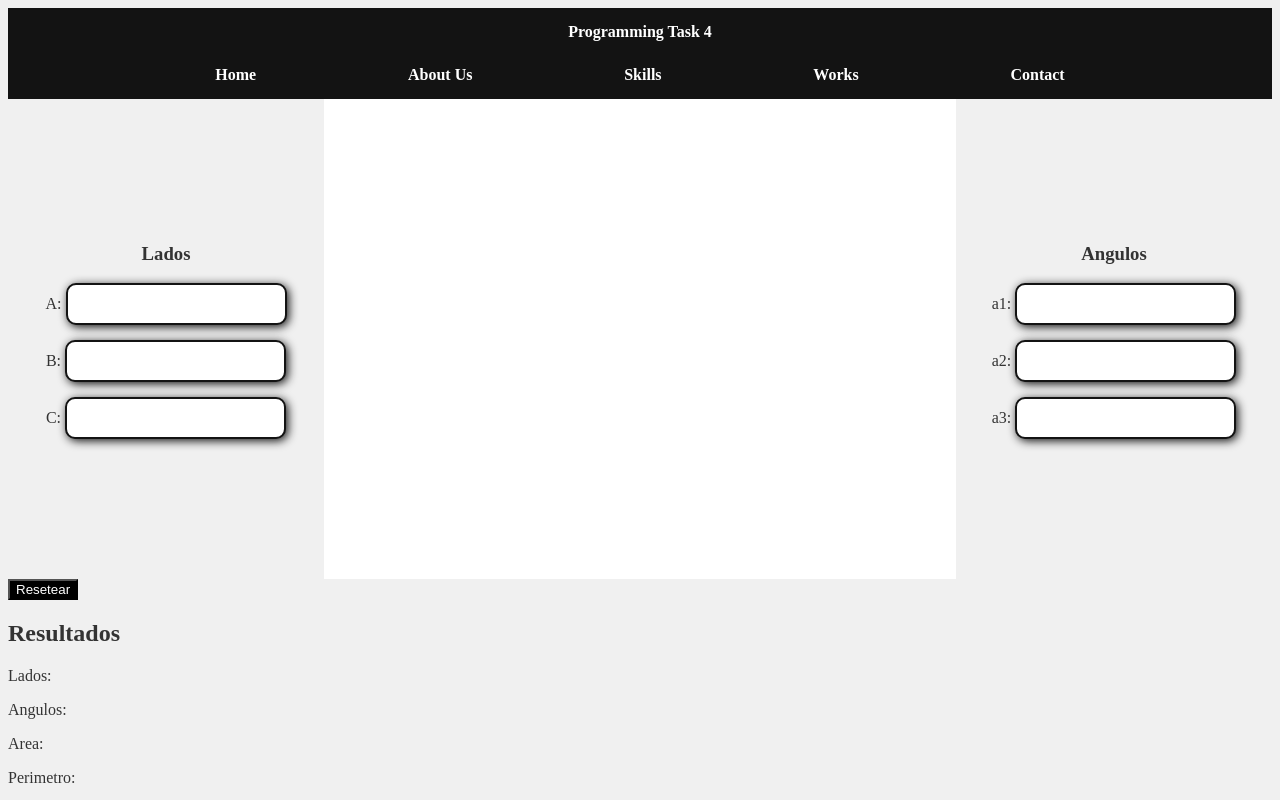
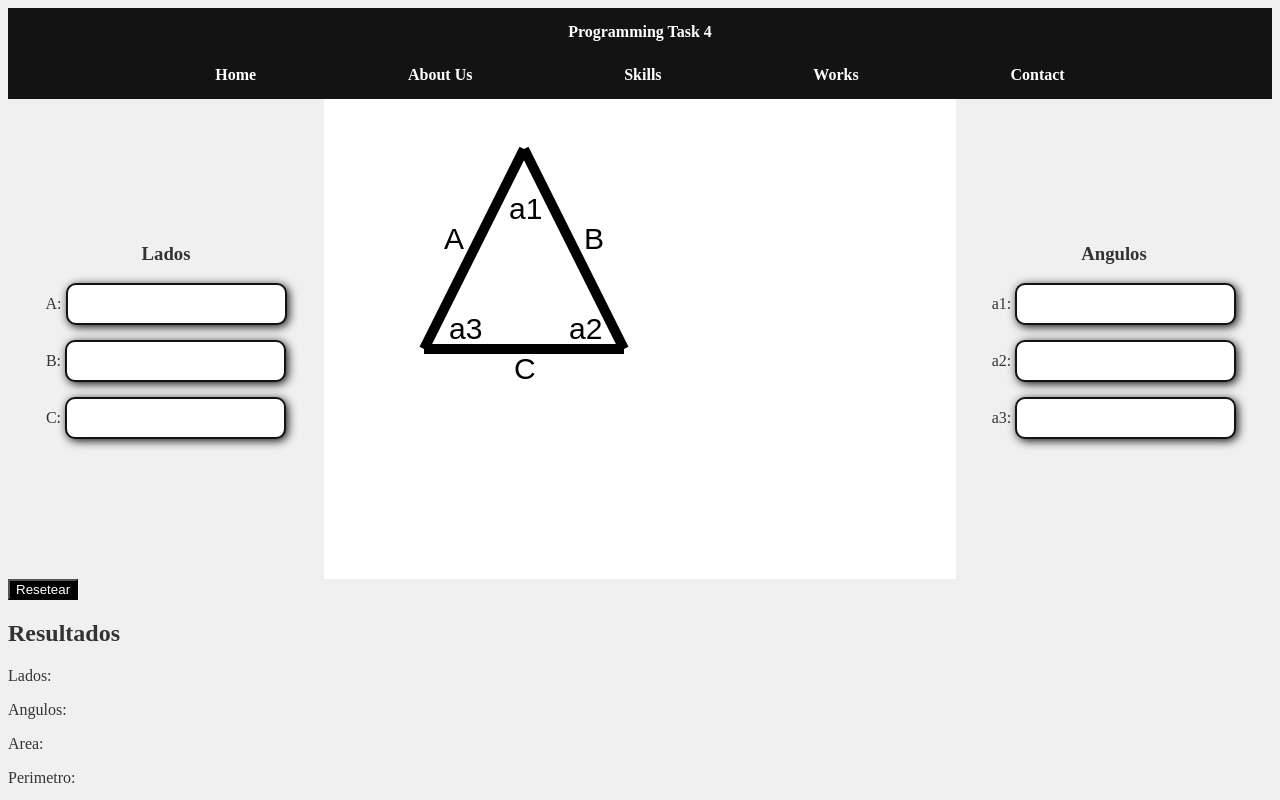
Before and after one commit to kevtico20/Teor-a-de-Tri-ngulos, a website: page index.html in a window 1280 px wide. Shown: the top 800 px of the page. Drawn offline with nearby package versions, Linux system fonts and the light colour scheme; files that its build step writes are made by us from their sources.

Commit message:
Triangulo Canvas

```diff
--- a/index.html
+++ b/index.html
@@ -47,7 +47,9 @@
               </div>
 
             </div>
-            <div class="divCentral"></div>
+            <div class="divCentral">
+              <canvas id="myCanvas" width="400" height="300"></canvas>
+            </div>
             <div class="divLateral">
               <h3>Angulos</h3>
               <div>
@@ -87,6 +89,7 @@
   </footer>
 </body>
 <script src="./js/script.js"></script>
+<script src="./js/triangulo.js"></script>
 <script src="./js/calculos.js"></script>
 
 </html>
--- a/js/triangulo.js
+++ b/js/triangulo.js
@@ -1,22 +1,71 @@
-const a1 = document.getElementById('txtSideA');
-const a2 = document.getElementById('txtSideB');
-const a3 = document.getElementById('txtSideC');
-const triangle = document.getElementById('triangle');
+const a1 = document.getElementById("txtSideA");
+const a2 = document.getElementById("txtSideB");
+const a3 = document.getElementById("txtSideC");
+const b1 = document.getElementById("anguloA");
+const b2 = document.getElementById("anguloB");
+const b3 = document.getElementById("anguloC");
+const c = document.getElementById("myCanvas");
+const ctx = c.getContext("2d");
+const lineWidth = 10;
+ctx.font = "30px Arial";
 
-a1.addEventListener('focus', () => {
-  triangle.style.borderBottomColor = 'red';
-  triangle.style.borderLeftColor = 'transparent';
-  triangle.style.borderRightColor = 'transparent';
+function drawTriangle(color1, color2, color3) {
+  ctx.lineWidth = lineWidth;
+
+  ctx.fillText("A", 120, 150);
+  ctx.fillText("a1", 185, 120);
+  ctx.beginPath();
+  ctx.moveTo(100, 250);
+  ctx.lineTo(200, 50);
+  ctx.strokeStyle = color1;
+  ctx.stroke();
+
+  ctx.fillText("B", 260, 150);
+  ctx.fillText("a2", 245, 240);
+  ctx.beginPath();
+  ctx.moveTo(200, 50);
+  ctx.lineTo(300, 250);
+  ctx.strokeStyle = color2;
+  ctx.stroke();
+
+  ctx.fillText("C", 190, 280);
+  ctx.fillText("a3", 125, 240);
+  ctx.beginPath();
+  ctx.moveTo(300, 250);
+  ctx.lineTo(100, 250);
+  ctx.strokeStyle = color3;
+  ctx.stroke();
+}
+
+a1.addEventListener("focus", () => {
+  drawTriangle("green", "black", "black");
 });
 
-a2.addEventListener('focus', () => {
-  triangle.style.borderLeftColor = 'red';
-  triangle.style.borderBottomColor = 'transparent';
-  triangle.style.borderRightColor = 'transparent';
+a2.addEventListener("focus", () => {
+  drawTriangle("black", "green", "black");
 });
 
-a3.addEventListener('focus', () => {
-  triangle.style.borderRightColor = 'red';
-  triangle.style.borderBottomColor = 'transparent';
-  triangle.style.borderLeftColor = 'transparent';
+a3.addEventListener("focus", () => {
+  drawTriangle("black", "black", "green");
 });
+
+b1.addEventListener("focus", () => {
+  drawTriangle("green", "green", "black");
+});
+
+b2.addEventListener("focus", () => {
+  drawTriangle("black", "green", "green");
+});
+
+b3.addEventListener("focus", () => {
+  drawTriangle("green", "black", "green");
+});
+
+document.addEventListener("click", () => {
+  if (!a1.contains(document.activeElement) && !a2.contains(document.activeElement) && !a3.contains(document.activeElement)
+  && !b1.contains(document.activeElement) && !b2.contains(document.activeElement) && !b3.contains(document.activeElement)) {
+    drawTriangle("black", "black", "black");
+  }
+});
+
+drawTriangle("black", "black", "black");
```
